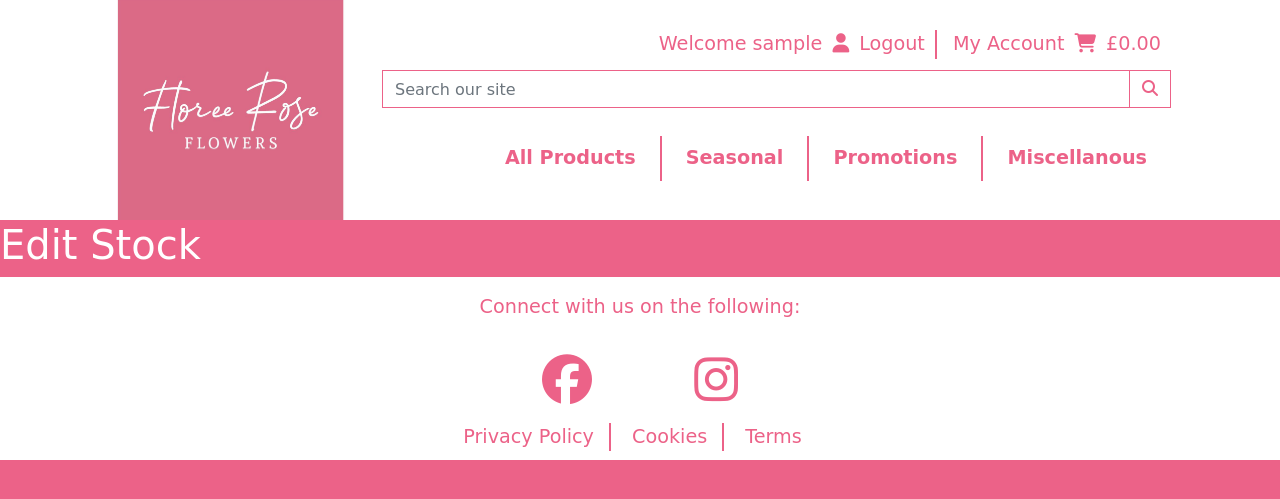
After one commit to benamos216/PP5, a Django app: page /stock/edit/1 in a window 1280 px wide. The commit adds this page. Shown: the top 499 px of the page. Run offline with Django 3.2, Linux system fonts and the light colour scheme; a user stored in the database is signed in; tables that the repository leaves empty hold one stand-in row (values such as "Sample post"); some libraries are stand-ins or nearby versions; some web fonts are replaced.

Commit message:
added edit and delete functionality for stock control

```diff
--- /dev/null
+++ b/stock/forms.py
@@ -0,0 +1,9 @@
+from django import forms
+from .models import Stock, Category
+
+
+class StockForm(forms.ModelForm):
+
+    class Meta:
+        model = Stock
+        fields = '__all__'
--- /dev/null
+++ b/stock/templates/stock/edit_stock.html
@@ -0,0 +1,6 @@
+{% extends "base.html" %}
+{% load static %}
+
+{% block content %}
+    <h1 class="text-white">Edit Stock</h1>
+{% endblock %}
--- a/stock/templates/stock/stock.html
+++ b/stock/templates/stock/stock.html
@@ -37,10 +37,11 @@
                                             {% else %}
                                                 <small class="text-stock">No Rating</small>
                                             {% endif %}
+                                            <!--Allows only registered users with permissions to edit or delete stock.-->
                                             {% if request.user.is_superuser %}
                                                 <small class="ml-3">
-                                                    <a href="{#}" class="text-stock stock-link">Edit</a> |
-                                                    <a href="{#}" class="text-stock stock-link">Delete</a>
+                                                    <a href="{% url 'edit_stock' stock.id %}" class="text-stock stock-link">Edit</a> |
+                                                    <a href="{{% url 'delete_stock' stock.id %}}" class="text-stock stock-link">Delete</a>
                                                 </small>
                                             {% endif %}
                                         </div>
--- a/stock/templates/stock/stock_detail.html
+++ b/stock/templates/stock/stock_detail.html
@@ -40,8 +40,8 @@
                     <!--Allows only registered users with permissions to edit or delete stock.-->
                     {% if request.user.is_superuser %}
                         <small class="mt-3 text-white">
-                            <a href="{#}" class="stock-link text-white">Edit</a> |
-                            <a href="{#}" class="stock-link text-white">Delete</a>
+                            <a href="{% url 'edit_stock' stock.id %}" class="stock-link text-white">Edit</a> |
+                            <a href="{% url 'delete_stock' stock.id %}" class="stock-link text-white">Delete</a>
                         </small>
                     {% endif %}
                     <form action="{#}" class="form" method="POST">
--- a/stock/urls.py
+++ b/stock/urls.py
@@ -5,4 +5,6 @@ from . import views
 urlpatterns = [
     path('', views.get_stocks, name='stocks'),
     path('<int:stock_id>/', views.stock_detail, name='stock_detail'),
+    path('edit/<int:stock_id>', views.edit_stock, name='edit_stock'),
+    path('delete/<int:stock_id>', views.delete_stock, name='delete_stock'),
 ]
--- a/stock/views.py
+++ b/stock/views.py
@@ -1,6 +1,7 @@
-from django.shortcuts import render, get_object_or_404
+from django.shortcuts import render, get_object_or_404, redirect, reverse
 
 from .models import Stock, Category
+from .forms import StockForm
 
 
 def get_stocks(request):
@@ -25,3 +26,36 @@ def stock_detail(request, stock_id):
     }
 
     return render(request, 'stock/stock_detail.html', context)
+
+
+def edit_stock(request, stock_id):
+    """ Edit a stock in the store """
+    if not request.user.is_superuser:
+        return redirect(reverse('home'))
+
+    stock = get_object_or_404(Stock, pk=stock_id)
+    if request.method == 'POST':
+        form = StockForm(request.POST, request.FILES, instance=stock)
+        if form.is_valid():
+            form.save()
+            return redirect(reverse('stock_detail', args=[stock.id]))
+    else:
+        form = StockForm(instance=stock)
+
+    template = 'stock/edit_stock.html'
+    context = {
+        'form': form,
+        'stock': stock
+    }
+
+    return render(request, template, context)
+
+
+def delete_stock(request, stock_id):
+    """ Delete a stock from the store """
+    if not request.user.is_superuser:
+        return redirect(reverse('home'))
+
+    stock = get_object_or_404(Stock, pk=stock_id)
+    stock.delete()
+    return redirect(reverse('stocks'))
```
